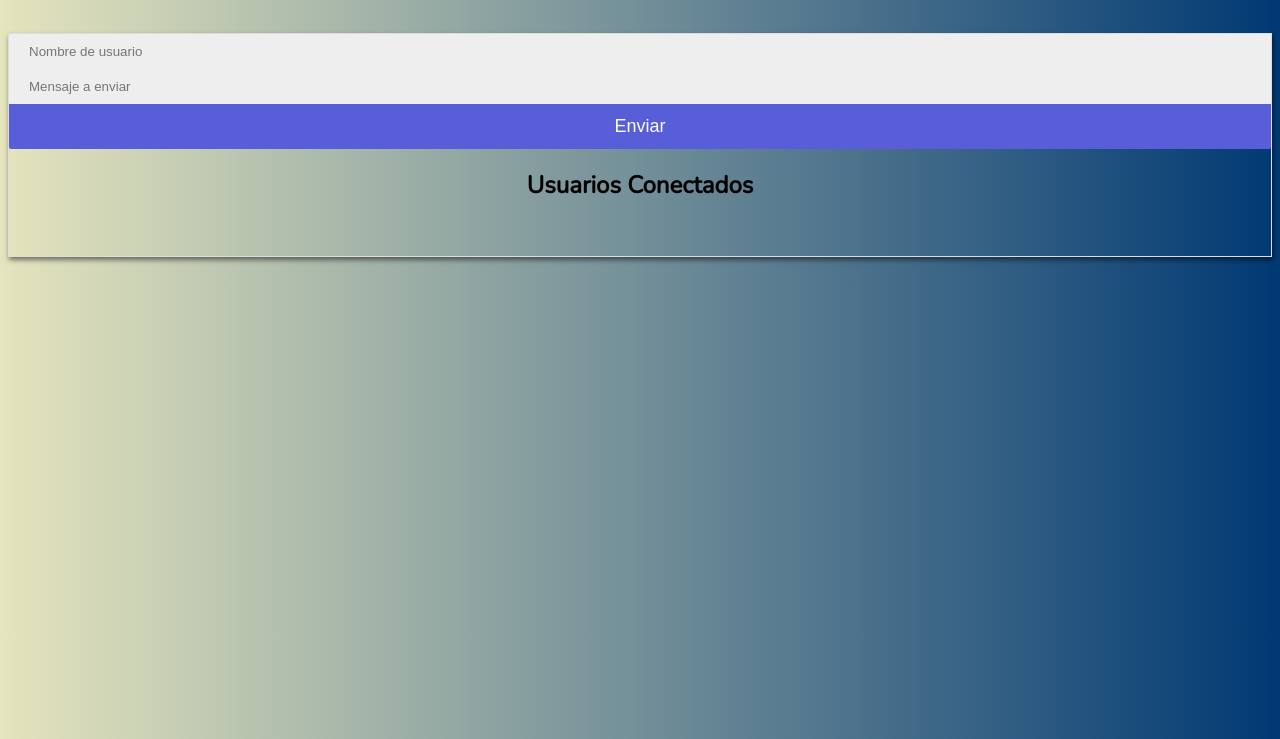
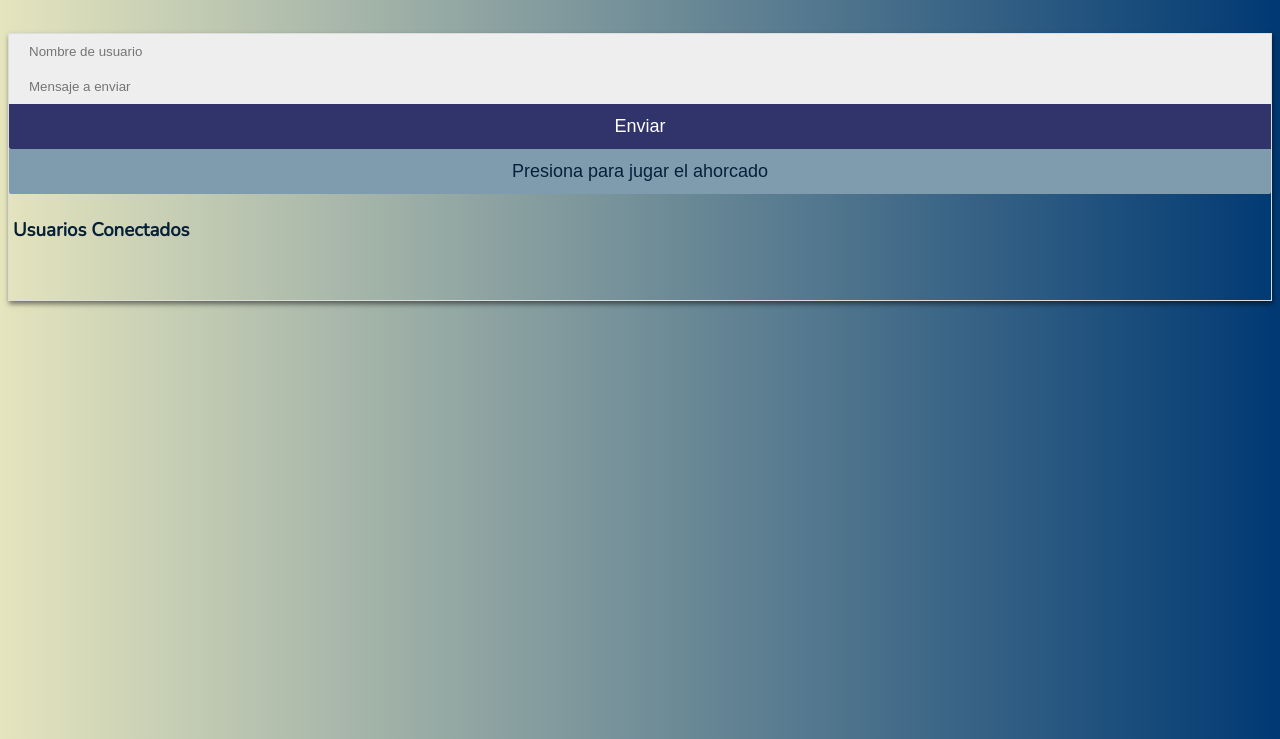
Before and after one commit to SteveGuillermoAC/InterfazChatSocketIOnodeJS, a website: page public/index.html in a window 1280 px wide. Both pictures are taken after a click on the button "Enviar". Shown: the part 61-800 px from the top of the page. Drawn offline with nearby package versions, Linux system fonts and the light colour scheme; no server answers.

Commit message:
respuestas servidor

```diff
--- a/public/chat.js
+++ b/public/chat.js
@@ -20,6 +20,11 @@ let usernamesList =document.getElementById('usernames');
 let usuarios =[];
 let chat = ('')
 
+//juego del ahorcado
+let palabra = [];
+let btnjugar = document.getElementById('jugar');
+
+
 btn.addEventListener('click', function () {
     socket.emit('chat:message', {
         hora: h,
@@ -28,11 +33,31 @@ btn.addEventListener('click', function () {
 
     })
     if(message.value=='hola'){
-        socket.emit('chat:message', {hora: h,message: 'Server says hola', username:'Server'})
+        socket.emit('chat:message', {hora: h,message: 'Hello', username:'Server'})
     }else if(message.value=='nada'){
         socket.emit('chat:message', {hora: h,message: 'Server doesnt say anything', username:'Server'})
     }else if (message.value=='que hubo'){
         socket.emit('chat:message', {hora: h,message: 'Hey', username:'Server'})
+    }else if(message.value=='Where r u from?'){
+        socket.emit('chat:message',{hora: h,message: 'Im from USA', username:'Server'})
+    }
+    else if(message.value=='Where r u from?'){
+    socket.emit('chat:message',{hora: h,message: 'Im from USA', username:'Server'})
+    }
+    else if(message.value=='Where r u from?'){
+        socket.emit('chat:message',{hora: h,message: 'Im from USA', username:'Server'})
+    }
+    else if(message.value=='U just speak english and spanish?'){
+        socket.emit('chat:message',{hora: h,message: 'Maybe', username:'Server'})
+    }
+    else if(message.value=='Why?'){
+        socket.emit('chat:message',{hora: h,message: 'i dont know why', username:'Server'})
+    }
+    else if(message.value=='OK?'){
+        socket.emit('chat:message',{hora: h,message: 'why ok?', username:'Server'})
+    }
+    else if(message.value=='How old r u?'){
+        socket.emit('chat:message',{hora: h,message: 'IDK', username:'Server '})
     }
 });
 
@@ -59,8 +84,4 @@ socket.on('usernamesList', data=>{
         html += `<p> <i> class="fas fa-unernamesList"></i> ${data[i]} </p>`
     }
     usernamesList.html(html);
-});
-/*socket.on('chat:message', function (data){
-
-    output.innerHTML =  `<p> ${data.value} </p>`
-});*/
+})
--- a/public/index.html
+++ b/public/index.html
@@ -16,32 +16,34 @@
 
     <div id="chat-container">
 
-        <div id="chat-window">
+        <div id="chat-window" >
             <div id="output"></div>
             <div id="actions"></div>
         </div>
         <input type="text" id="username" placeholder="Nombre de usuario">
         <input type="text" id="message" placeholder="Mensaje a enviar">
         <button id="send">Enviar</button>
+        <div id="container-ahorcado" >
+          <button id="jugar">Presiona para jugar el ahorcado</button>
+        </div>
 
-
-        <div class="col-md-4">
+        <div class="col-md-4" >
             <div class="card">
               <div >
-                <h2 align="center">Usuarios Conectados</h2>
+                <h3 id="titleUsers"align="top">Usuarios Conectados</h3>
               </div>
+
               <div class="card-body">
-                <div id="usernames" ></div>
+                <div id="usernames" >
+                </div>
               </div>
             </div>
           </div>
-
         </div>
       </div>
     </div>
 
-
-    </div>
+  </div>
     <script src="/socket.io/socket.io.js" charset="utf-8"></script>
     <script src="chat.js" charset="utf-8"></script>
 </body>
--- a/public/main.css
+++ b/public/main.css
@@ -7,6 +7,7 @@ body{
 
 }
 #chat-container {
+
     max-width: 100%;
     margin: 30px auto;
     border: 1px solid  #ddd;
@@ -43,10 +44,19 @@ input {
     display: block;
     width: 100%;
 }
-button{
+#send{
 
-    background: #575ed8;
+    background: #31346b;
     color: #fff;
+    font-size: 18px;
+    border: 0;
+    padding:12px 0 ;
+    width: 100%;
+    border-radius: 0 0 2px 2px;
+}
+#jugar{
+    background: #7f9caf;
+    color: #07203a;
     font-size: 18px;
     border: 0;
     padding:12px 0 ;
@@ -59,4 +69,18 @@ button{
     margin: 5px;
     color:#003973;
     font-weight: bolder;
+    width: 50% ;
+    height: 50%;
 }
+
+#container-listUsuarios{
+    size: 50%;
+}
+
+#titleUsers{
+    color: #07203a;
+    padding: 4px;
+}
+#idServer{
+    color: aqua;
+}
```
